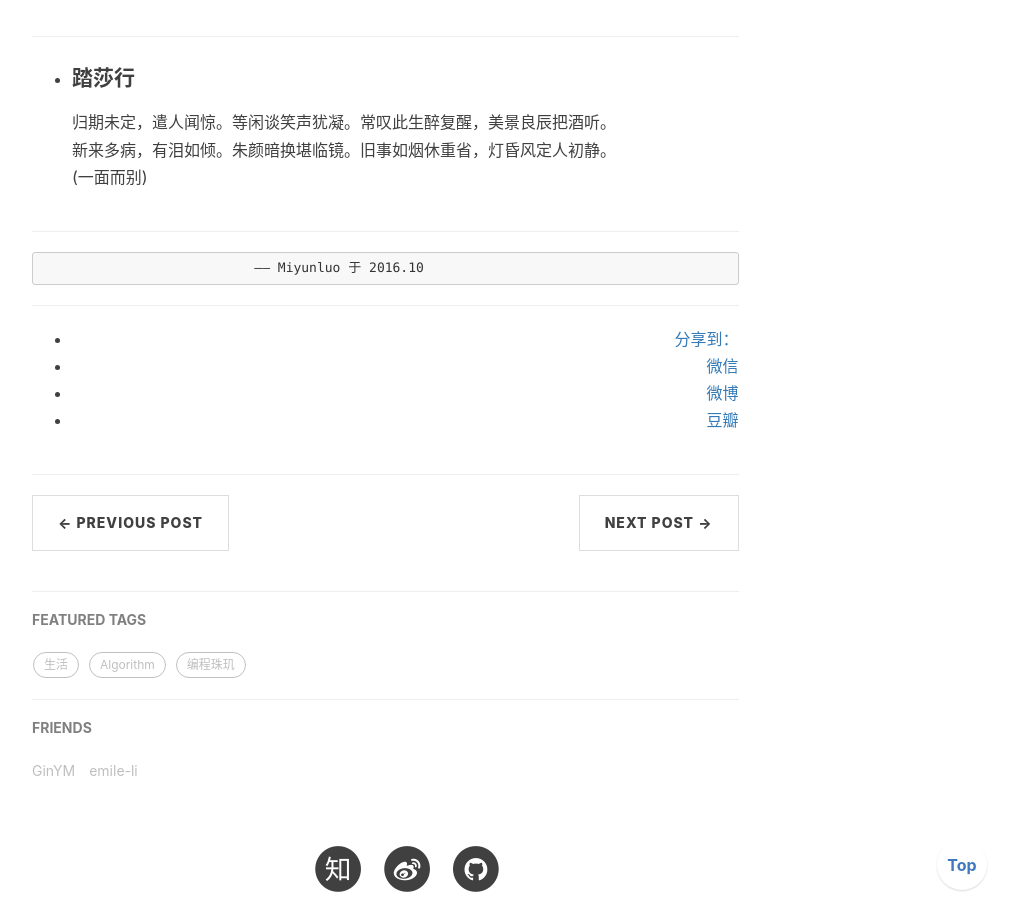
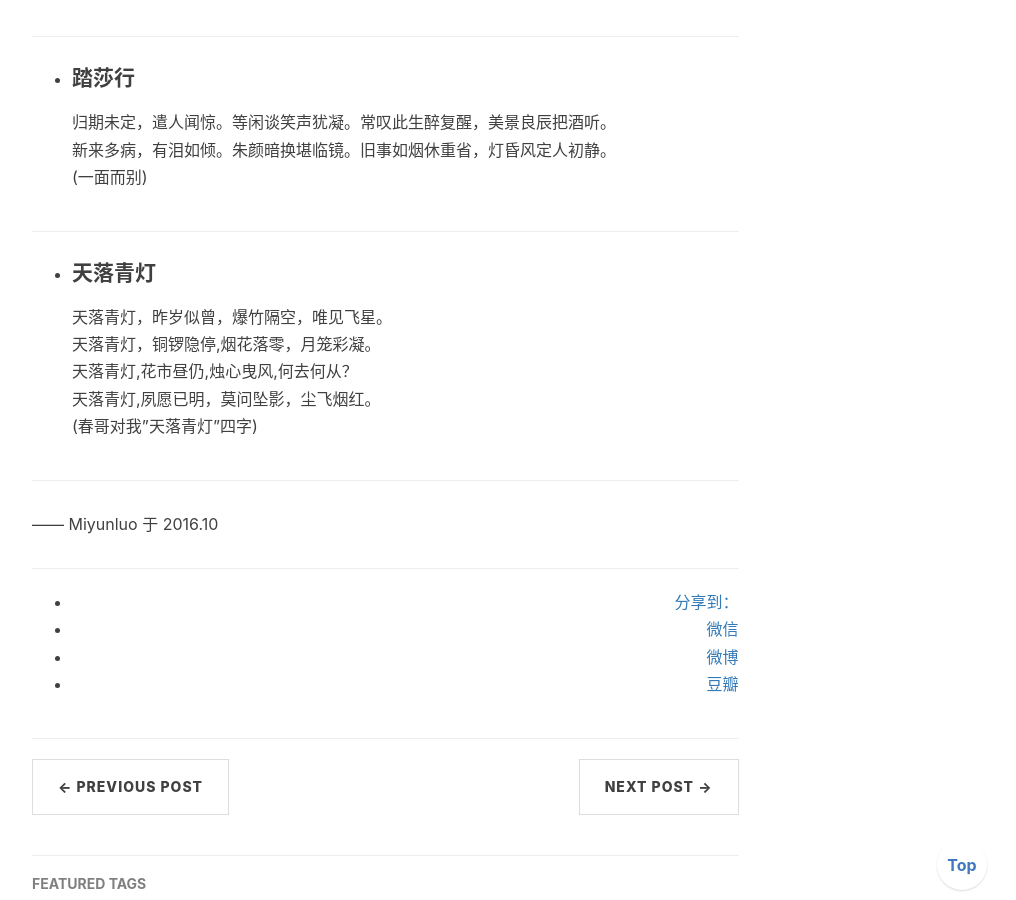
Before and after one commit to miyunluo/miyunluo.github.io, a Jekyll site: the page built from _posts/2016-10-03-poem.markdown, in a window 1280 px wide and 900 px high, scrolled down 1794 px. Shown: the whole window, without its empty margins (233-1249 px from the left). Built offline with Jekyll 4.4.1, drawn with Linux system fonts in a browser that asks for light colours; nearby versions of some CDN libraries; comment, search, counter and statistics services are not loaded.

Commit message:
Update 2016-10-03-poem.markdown

```diff
--- a/_posts/2016-10-03-poem.markdown
+++ b/_posts/2016-10-03-poem.markdown
@@ -64,4 +64,13 @@ tags:
 
 
 ---
-                               —— Miyunluo 于 2016.10
+- #### 天落青灯
+天落青灯，昨岁似曾，爆竹隔空，唯见飞星。<br>
+天落青灯，铜锣隐停,烟花落零，月笼彩凝。<br>
+天落青灯,花市昼仍,烛心曳风,何去何从？<br>
+天落青灯,夙愿已明，莫问坠影，尘飞烟红。<br>
+(春哥对我"天落青灯"四字)
+
+
+---
+—— Miyunluo 于 2016.10
```
